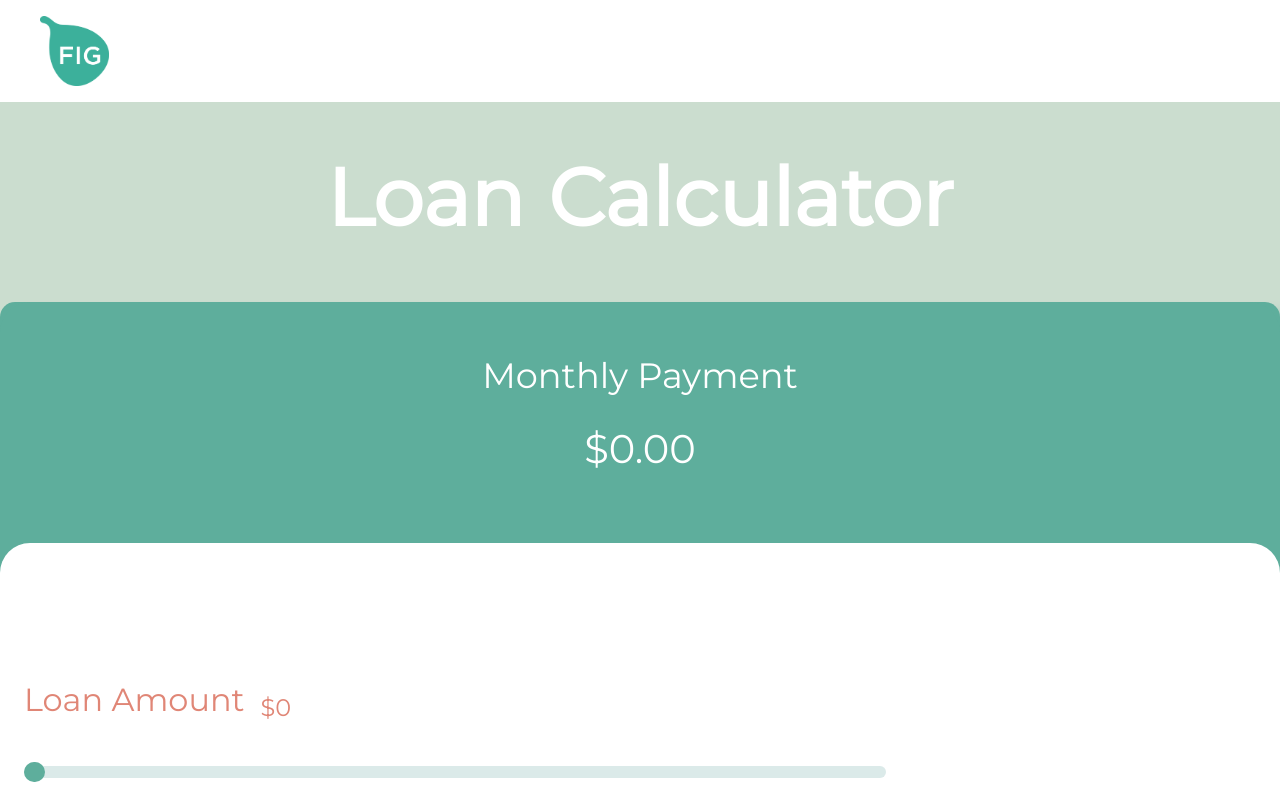
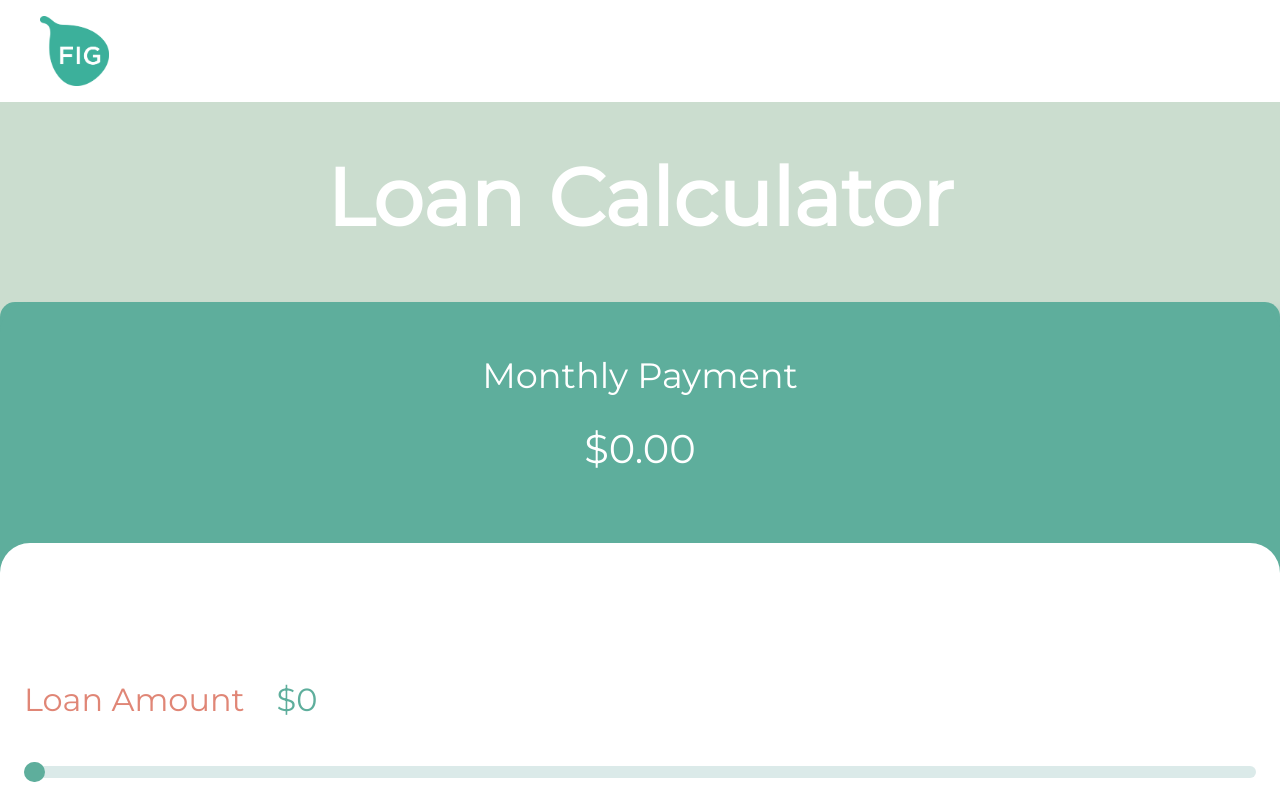
Before and after one commit to erikacolette29/loan-calculator, a React (Create React App) app: page / in a window 1280 px wide. Shown: the top 800 px of the page. Built offline with nearby package versions, Linux system fonts and the light colour scheme.

Commit message:
range width adjustment

```diff
--- a/src/components/Calculate/Silder/Slider.css
+++ b/src/components/Calculate/Silder/Slider.css
@@ -10,7 +10,7 @@
 
   .buble{
     margin: 1rem 1rem 0;
-   color: rgb(224, 134, 118);
+   color: #5eae9c;
    font-size: 1.5rem;
   }
   .loan-amount-box{
@@ -18,22 +18,33 @@
     justify-content: flex-start;
     align-items: center;
   }
+
+  @media only screen and (min-width: 480px) and (max-width: 1300px) {
+    .buble{
+      margin: 0 2rem ;
+      font-size: 2rem !important;
+
+     }
+     .form-range{
+      width: 100% !important;
+    }
+  }
   @media only screen and (min-width: 320px) and (max-width: 480px) {
 
     .buble{
-      margin: 0 1rem;
-      font-size: 1rem;
+      margin: 0 2rem ;
+      font-size: 1rem !important;
 
      }
 
      .form-range{
-       width: 80% !important;
+       width: 100% !important;
      }
 
   }
 
   .form-range{
-    width: 70%;
+    width: 100%;
     margin: 3.75px 0;
     background-color: transparent;
     -webkit-appearance: none;
```
